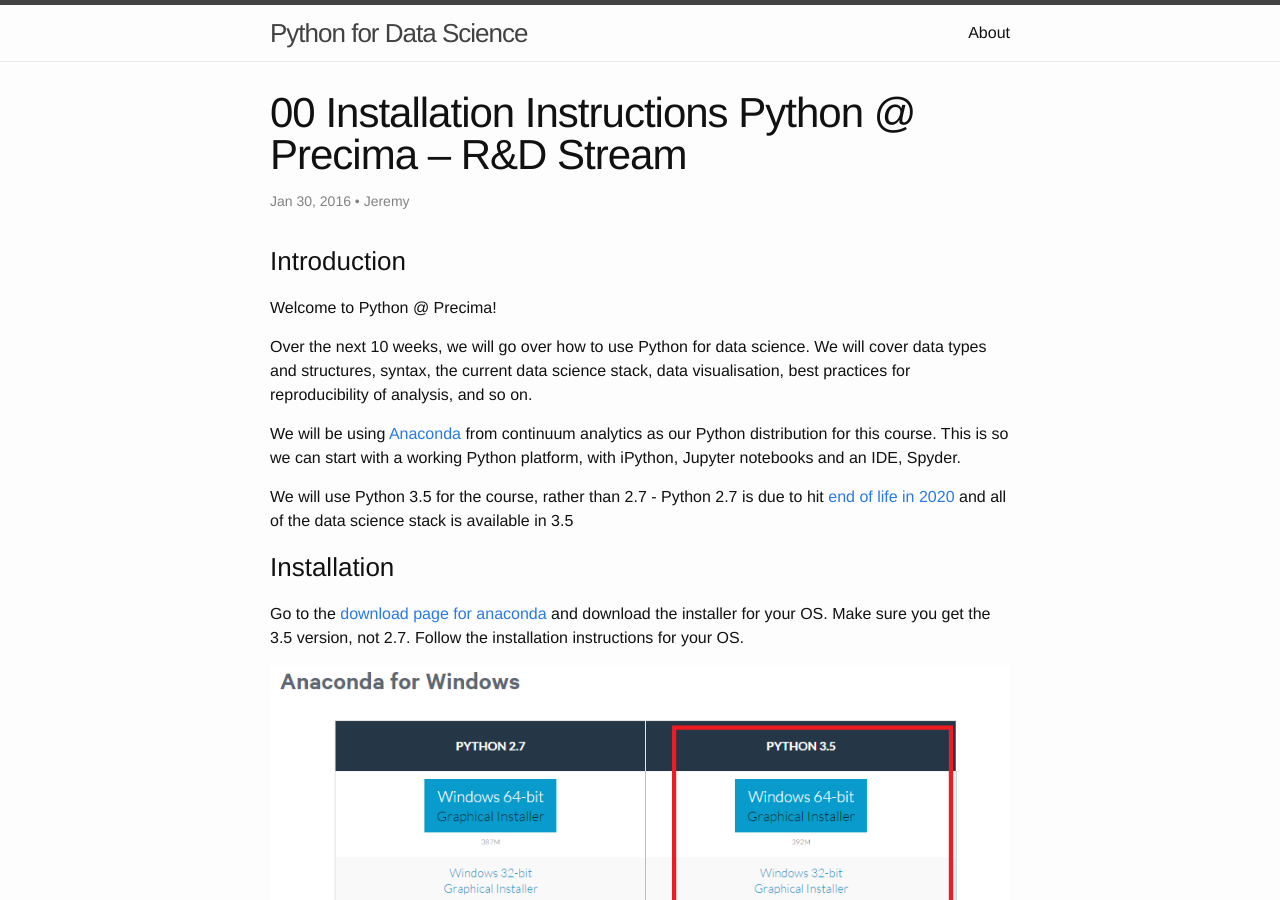
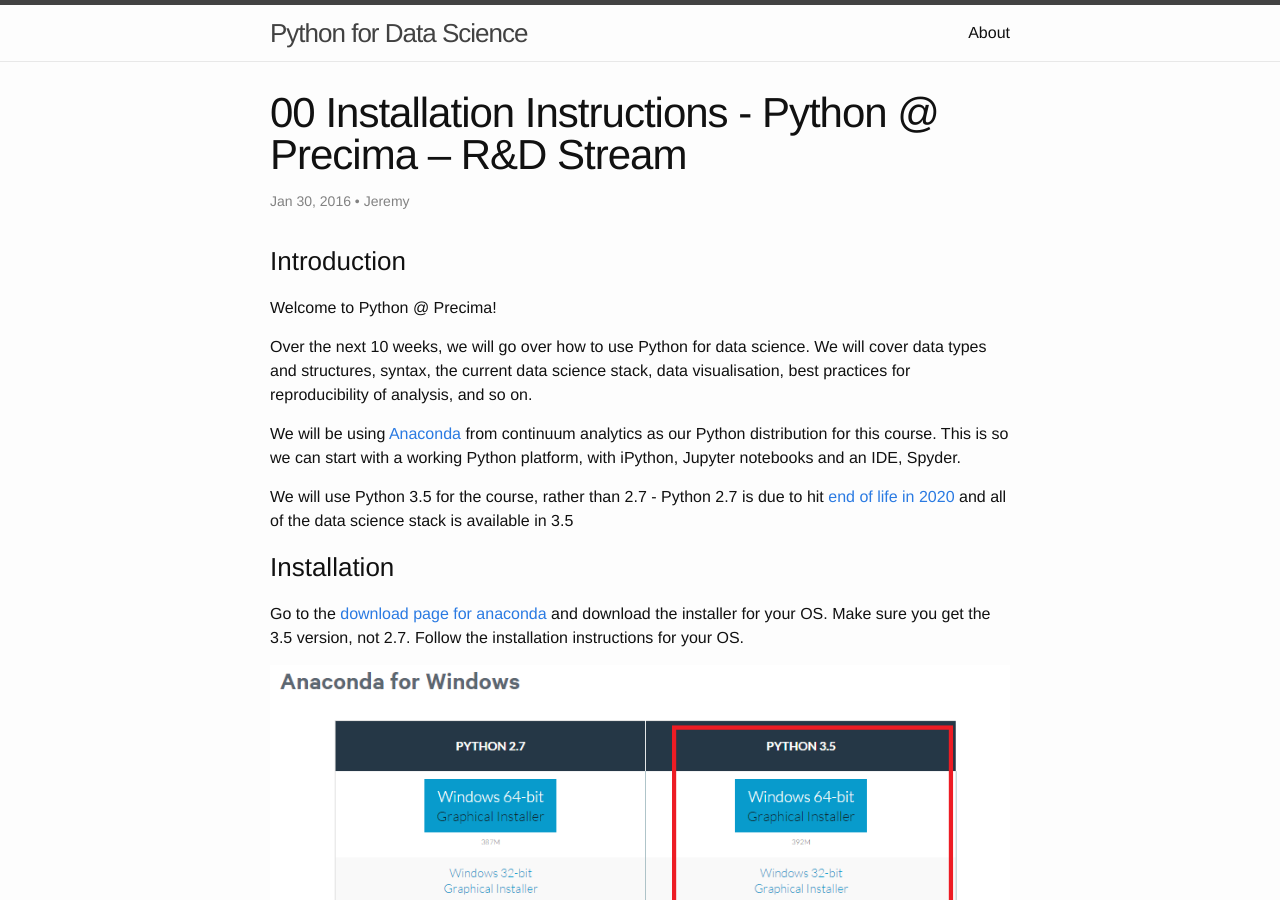
Before and after one commit to jeremycg/pythoncourse, a Jekyll site: the page built from _posts/2016-01-30-installationinstructions.md, in a window 1280 px wide and 900 px high. Built offline with Jekyll 4.4.1, drawn with Linux system fonts in a browser that asks for light colours; comment, search, counter and statistics services are not loaded.

```diff
--- a/_posts/2016-01-30-installationinstructions.md
+++ b/_posts/2016-01-30-installationinstructions.md
@@ -1,6 +1,6 @@
 ---
 layout: post
-title: "00 Installation Instructions Python @ Precima – R&D Stream"
+title: "00 Installation Instructions - Python @ Precima – R&D Stream"
 author: Jeremy
 tags:
 comments: true
```
